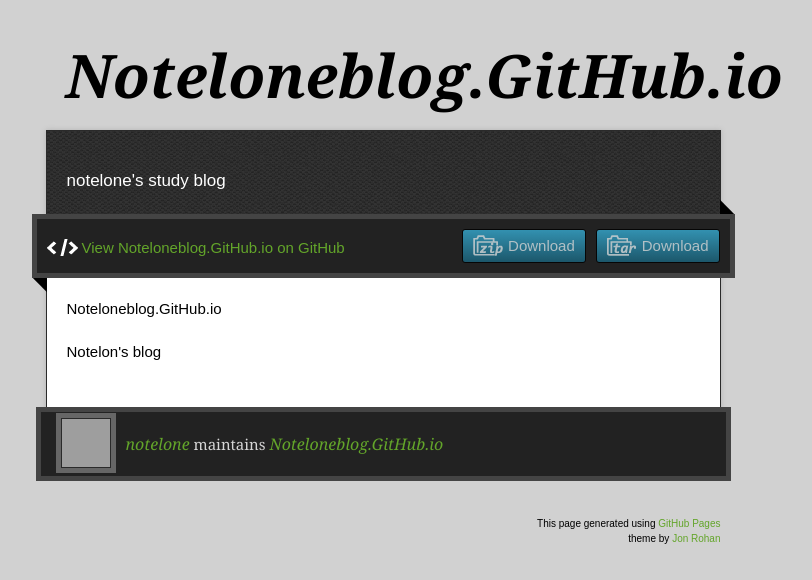
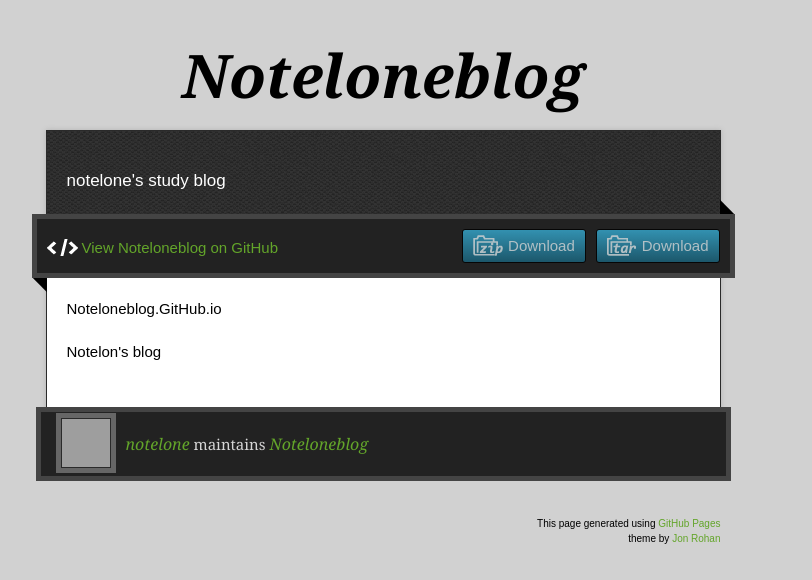
Before and after one commit to notelone/noteloneBlog, a plain HTML site: page index.html in a window 1280 px wide. Shown: the whole page, without its empty margins (257-1069 px from the left). Drawn offline with nearby package versions, Linux system fonts and the light colour scheme; grey boxes are pictures that could not be loaded.

```diff
--- a/index.html
+++ b/index.html
@@ -11,7 +11,7 @@
   <script type="text/javascript" src="https://ajax.googleapis.com/ajax/libs/jquery/1.7.1/jquery.min.js"></script>
   <script type="text/javascript" src="javascripts/script.js"></script>
 
-  <title>Noteloneblog.GitHub.io</title>
+  <title>Noteloneblog</title>
   <meta name="description" content="notelone&#39;s study blog">
 
   <meta name="viewport" content="width=device-width,initial-scale=1">
@@ -22,7 +22,7 @@
 
   <div class="wrapper">
     <header>
-      <h1 class="title">Noteloneblog.GitHub.io</h1>
+      <h1 class="title">Noteloneblog</h1>
     </header>
     <div id="container">
       <p class="tagline">notelone&#39;s study blog</p>
@@ -31,7 +31,7 @@
         <div class="inner">
           <a href="https://github.com/notelone/noteloneBlog.github.io/tarball/master" class="download-button tar"><span>Download</span></a>
           <a href="https://github.com/notelone/noteloneBlog.github.io/zipball/master" class="download-button zip"><span>Download</span></a>
-          <a href="https://github.com/notelone/noteloneBlog.github.io" class="code">View Noteloneblog.GitHub.io on GitHub</a>
+          <a href="https://github.com/notelone/noteloneBlog.github.io" class="code">View Noteloneblog on GitHub</a>
         </div>
         <span class="blc"></span><span class="trc"></span>
         </div>
@@ -46,7 +46,7 @@
     </div>
     <footer>
       <div class="owner">
-      <p><a href="https://github.com/notelone" class="avatar"><img src="https://avatars0.githubusercontent.com/u/9812653?v=3&amp;s=60" width="48" height="48"></a> <a href="https://github.com/notelone">notelone</a> maintains <a href="https://github.com/notelone/noteloneBlog.github.io">Noteloneblog.GitHub.io</a></p>
+      <p><a href="https://github.com/notelone" class="avatar"><img src="https://avatars0.githubusercontent.com/u/9812653?v=3&amp;s=60" width="48" height="48"></a> <a href="https://github.com/notelone">notelone</a> maintains <a href="https://github.com/notelone/noteloneBlog.github.io">Noteloneblog</a></p>
 
 
       </div>
--- a/params.json
+++ b/params.json
@@ -1 +1 @@
-{"name":"Noteloneblog.GitHub.io","tagline":"notelone's study blog","body":"Noteloneblog.GitHub.io\r\n\r\n==========================\r\n\r\nNotelon's blog","google":"","note":"Don't delete this file! It's used internally to help with page regeneration."}
+{"name":"Noteloneblog","tagline":"notelone's study blog","body":"Noteloneblog.GitHub.io\r\n\r\n==========================\r\n\r\nNotelon's blog","google":"","note":"Don't delete this file! It's used internally to help with page regeneration."}
```
